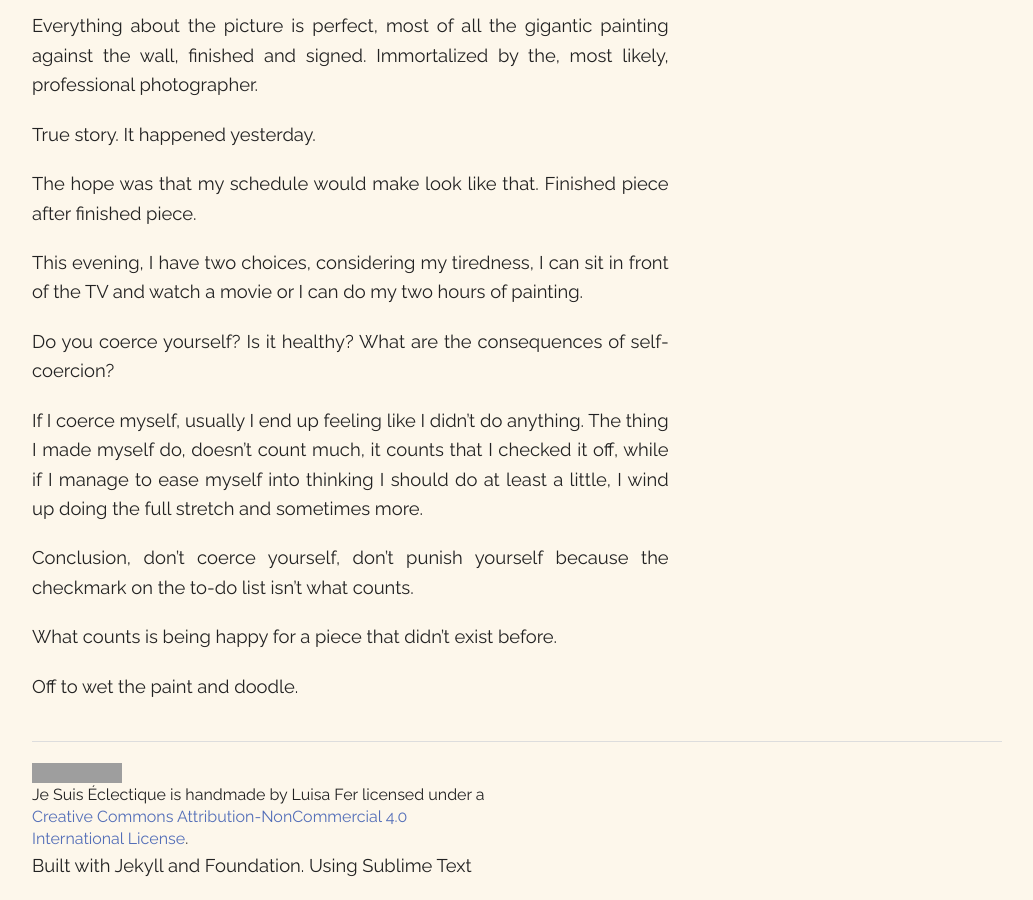
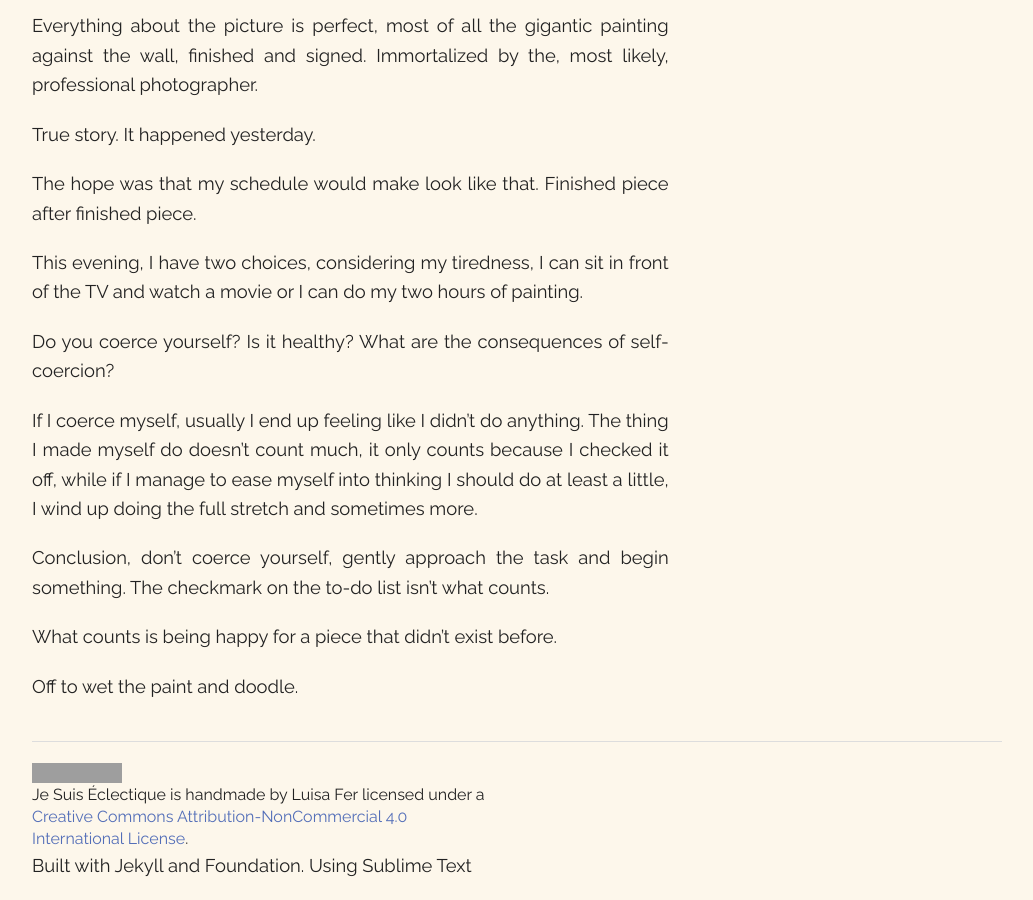
Before and after one commit to bitcolorine/Je-suis-eclectique, a Jekyll site: the page built from _posts/2014-09-26-on-self-coercion.md, in a window 1280 px wide and 900 px high, scrolled down 1516 px. Shown: the whole window, without its empty margins (123-1156 px from the left). Built offline with Jekyll 4.4.1, drawn with Linux system fonts in a browser that asks for light colours; Markdown is read by kramdown in place of the engine named in the settings; comment, search, counter and statistics services are not loaded; grey boxes are pictures that could not be loaded.

Commit message:
correction

```diff
--- a/_posts/2014-09-26-on-self-coercion.md
+++ b/_posts/2014-09-26-on-self-coercion.md
@@ -36,9 +36,9 @@ This evening, I have two choices, considering my tiredness, I can sit in front o
 
 Do you coerce yourself? Is it healthy? What are the consequences of self-coercion?
 
-If I coerce myself, usually I end up feeling like I didn't do anything. The thing I made myself do, doesn't count much, it counts that I checked it off, while if I manage to ease myself into thinking I should do at least a little, I wind up doing the full stretch and sometimes more.
+If I coerce myself, usually I end up feeling like I didn't do anything. The thing I made myself do doesn't count much, it only counts because I checked it off, while if I manage to ease myself into thinking I should do at least a little, I wind up doing the full stretch and sometimes more.
 
-Conclusion, don't coerce yourself, don't punish yourself because the checkmark on the to-do list isn't what counts.
+Conclusion, don't coerce yourself, gently approach the task and begin something. The checkmark on the to-do list isn't what counts.
 
 What counts is being happy for a piece that didn't exist before.
 
```
